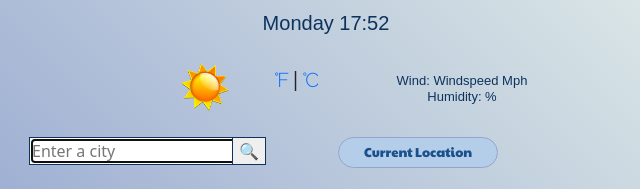
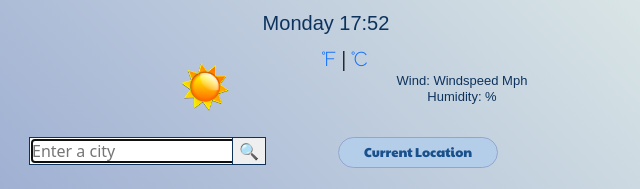
Before and after one commit to apipich/ALP-Project-4.26.21, a website built with Parcel: page index.html in a window 1280 px wide. Shown: the part 180-369 px from the top of the page, 314-954 px from the left. Built offline with nearby package versions, Linux system fonts and the light colour scheme; no server answers.

Commit message:
adjusted positioning of F|C degrees in CSS

```diff
--- a/index.html
+++ b/index.html
@@ -46,10 +46,12 @@
           </span>
         </div>
         <div class="col-4 d-flex">
-          <h2></h2>
-          <span class="fDegrees" id="fahrenheit"><a href="#">°F</a></span>
-          <span class="divider">|</span>
-          <span class="cDegrees" id="celsius"><a href="#">°C</a></span>
+          <span class="units">
+            <h2></h2>
+            <span class="fDegrees" id="fahrenheit"><a href="#">°F</a></span>
+            <span class="divider">|</span>
+            <span class="cDegrees" id="celsius"><a href="#">°C</a></span>
+          </span>
         </div>
         <div class="col-4">
           <ul>
--- a/src/styles.css
+++ b/src/styles.css
@@ -46,7 +46,7 @@ h2 {
   font-size: 55px;
   line-height: 25px;
   position: relative;
-  top: 1px;
+  top: 10px;
   right: -45px;
 }
 
@@ -88,8 +88,8 @@ button:hover {
   font-size: 20px;
   letter-spacing: -2px;
   position: relative;
-  top: -5px;
-  right: -48px;
+  top: -30px;
+  right: -95px;
 }
 
 .cDegrees {
@@ -97,15 +97,15 @@ button:hover {
   font-size: 20px;
   letter-spacing: -2px;
   position: relative;
-  top: -5px;
-  right: -52px;
+  top: -30px;
+  right: -92px;
 }
 
 .divider {
   font-size: 20px;
   position: relative;
-  top: -6px;
-  right: -51px;
+  top: -30px;
+  right: -95px;
 }
 
 .mainIcon {
```
